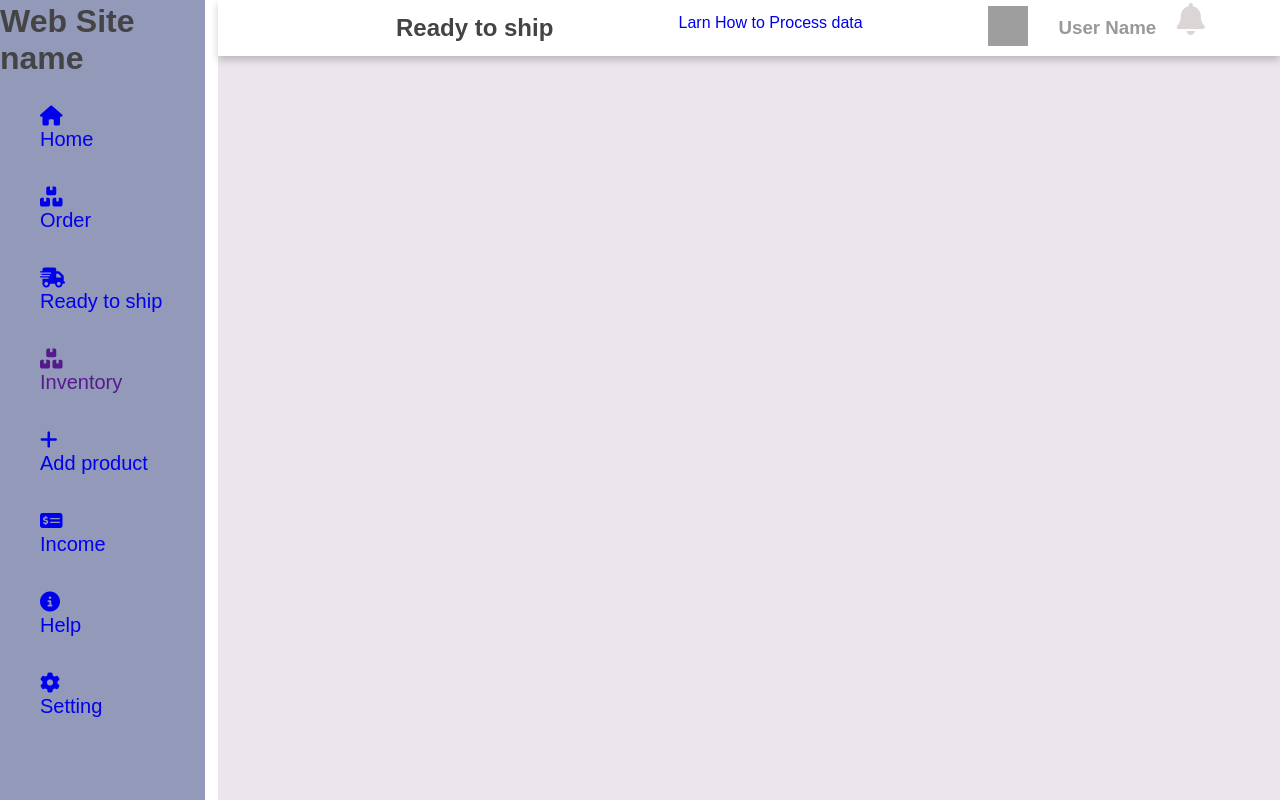
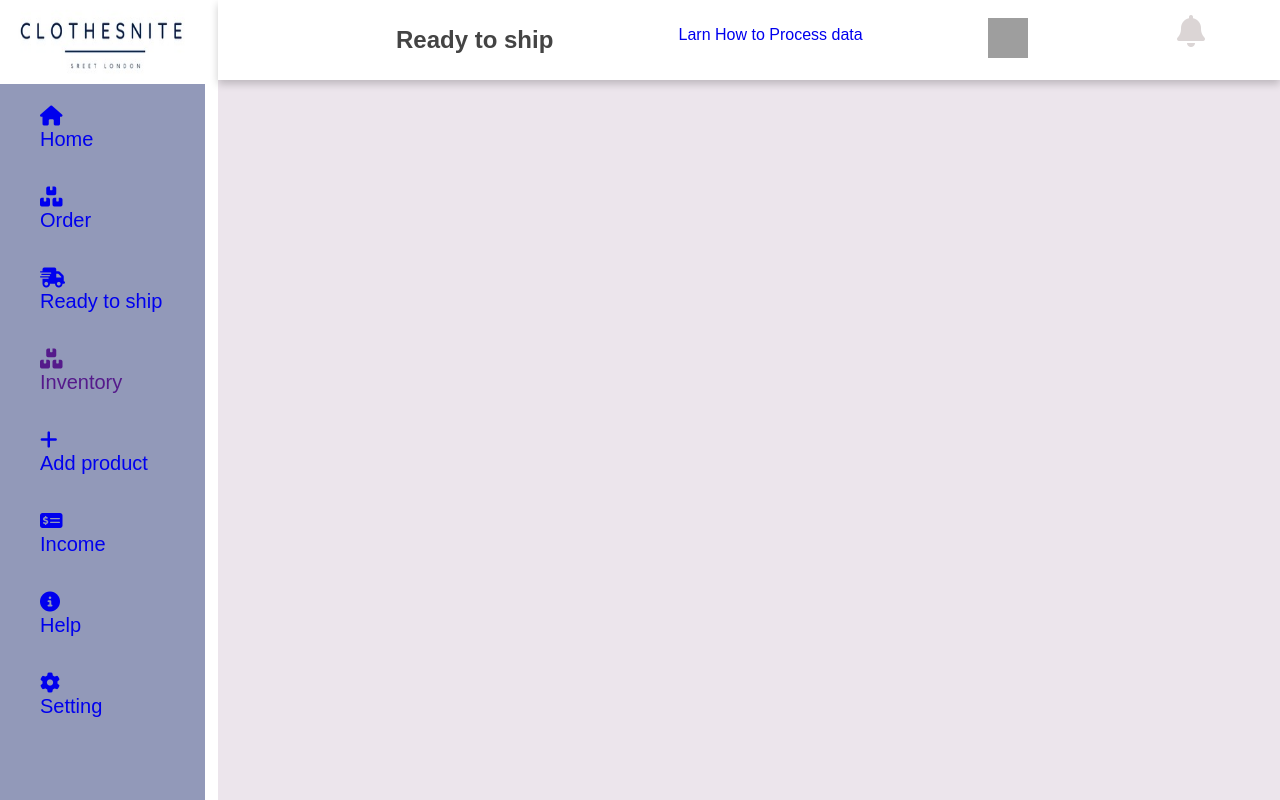
Before and after one commit to robustdev111/ClothsNite, a plain HTML site: page adminSide/readyToShift.html in a window 1280 px wide. Drawn offline with Linux system fonts and the light colour scheme; grey boxes are pictures that could not be loaded.

Commit message:
added admin name working fine

```diff
--- /dev/null
+++ b/adminSide/Script_Admin/admin_name.js
@@ -0,0 +1,14 @@
+
+
+
+let admin_name=document.getElementById("Admin_name");
+
+
+
+window.addEventListener("load",()=>{
+    let name=JSON.parse(localStorage.getItem("admin_name"))
+    admin_name.innerText=name;
+
+    console.log(name)
+
+})
--- a/adminSide/Style_Admin/comn_style.css
+++ b/adminSide/Style_Admin/comn_style.css
@@ -11,11 +11,6 @@ body{
 
 a{
     text-decoration: none;
-
-
-
-
-
 }
 
 li{
@@ -98,18 +93,20 @@ flex-direction: column;
 }
 
 .side-menu .web_logo{
-
+    width: 100%;
     height: 10vh;
     display: flex;
     align-items: center;
     justify-content: center;
 
 }
+.side-menu .web_logo img{
+    width: 100%;
+    height: 11vh;
+    display: flex;
+    align-items: center;
+    justify-content: center;
 
-
-.side-menu ul{
-    display: flex;
-    flex-direction: column;
 }
 
 .side-menu li{
@@ -145,7 +142,7 @@ flex-direction: column;
     right: 0;
     top: 0;
     width: 83vw;
-    height: 7vh;
+    height: 10vh;
     color: rgb(219, 213, 213);
     z-index: 100;
     background: white;
--- a/adminSide/readyToShift.html
+++ b/adminSide/readyToShift.html
@@ -11,9 +11,9 @@
 </head>
 <body>
     <div class="side-menu">
-<div class="web_logo">
-    <h1>Web Site name</h1><!--add logo immage-->
-</div>
+        <div class="web_logo">
+            <img src="logo.jpeg" alt=""><!--add logo immage-->
+        </div>
 <ul>
     <li><a href="adminDashboard.html"><i class="fa-solid fa-house"></i><span>Home </span></a> </li>
     <li><a href="order.html"><i class="fa-sharp fa-solid fa-boxes-stacked"></i><span> Order</span></a> </li>
@@ -42,7 +42,7 @@
                 <img src="https://cdn.pixabay.com/photo/2014/04/02/17/07/user-307993__340.png" alt="">
 
             </div>
-            <h3>User Name</h3>
+            <h3 id="Admin_name">User Name</h3>
             <div class="icon-cls">  <i class="fa-solid fa-bell fa-2x"></i><!-- add notification logo --> </div>
         </div>
     </nav>
@@ -67,4 +67,5 @@
 </div>
 
 </body>
+<script src="Script_Admin/admin_name.js"></script>
 </html>
```
Also changed, not shown: adminSide/adminDashboard.html (+4 -1 lines), adminSide/inventory.html (+3 -2 lines), adminSide/order.html (+2 -1 lines).
